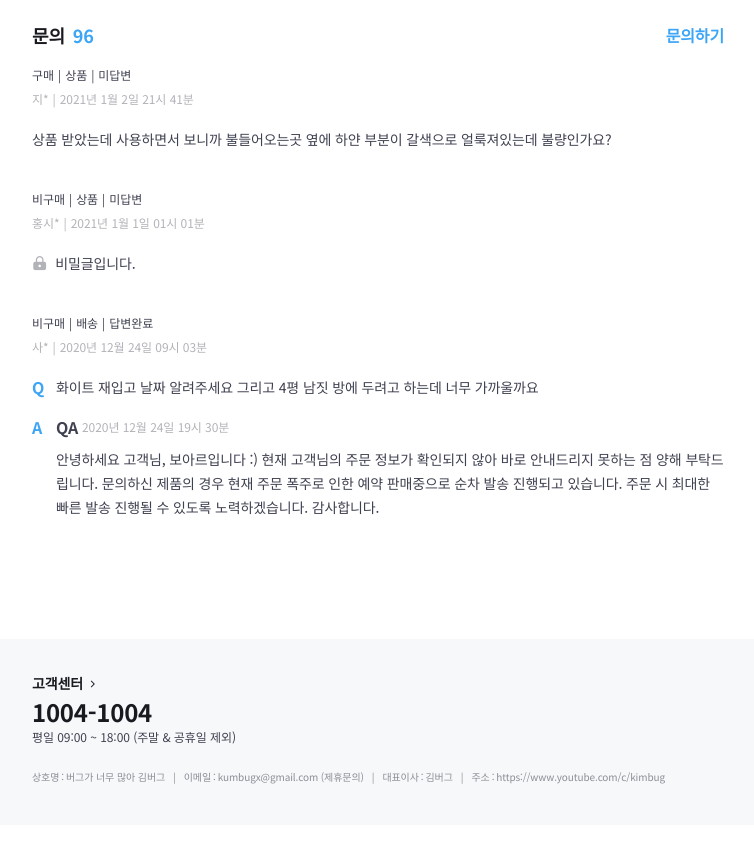
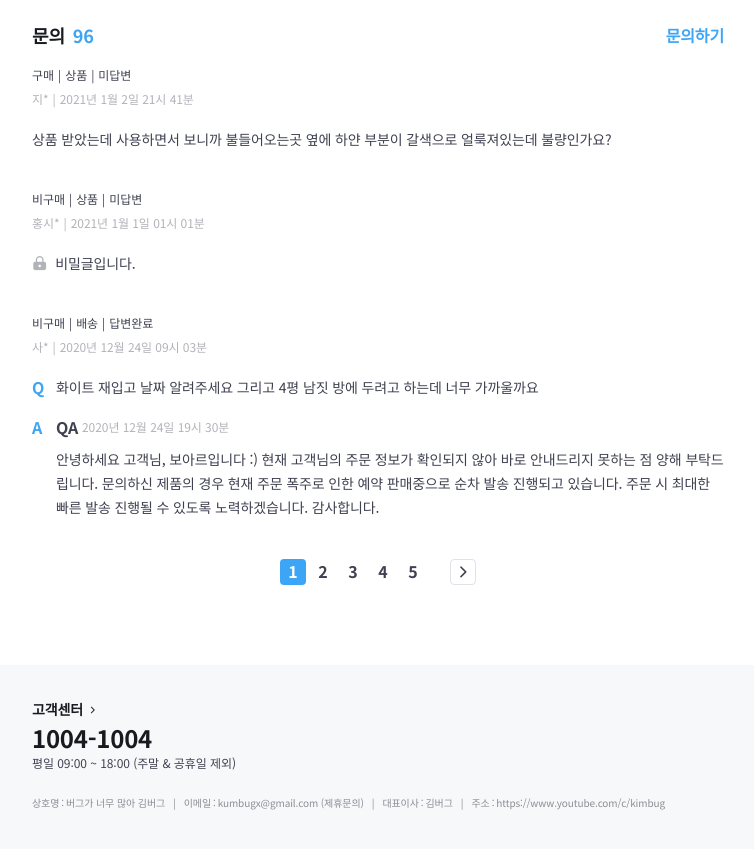
Before and after one commit to tmdals9974/study-scss, a website: page index.html in a window 1280 px wide. Shown: the part 10961-11810 px from the top of the page, without its empty margins (48-802 px from the left). Before the commit the page ends 11786 px from the top, so only its background shows below. Drawn offline with nearby package versions, Linux system fonts and the light colour scheme; files whose address does not match are found by name.

Commit message:
feat: add a pagination in .product-inquiry

```diff
--- a/index.html
+++ b/index.html
@@ -1047,6 +1047,19 @@
                     </article>
                   </li>
                 </ol>
+
+                <div class="pagination">
+                  <ol class="page-list">
+                    <li class="page-item is-active"><a href="/">1</a></li>
+                    <li class="page-item"><a href="/">2</a></li>
+                    <li class="page-item"><a href="/">3</a></li>
+                    <li class="page-item"><a href="/">4</a></li>
+                    <li class="page-item"><a href="/">5</a></li>
+                  </ol>
+                  <button class="page-control page-next" type="button">
+                    <i class="ic-chevron"></i>
+                  </button>
+                </div>
               </div>
             </section>
             <div class="product-section-divider sm-only" aria-hidden></div>
```
